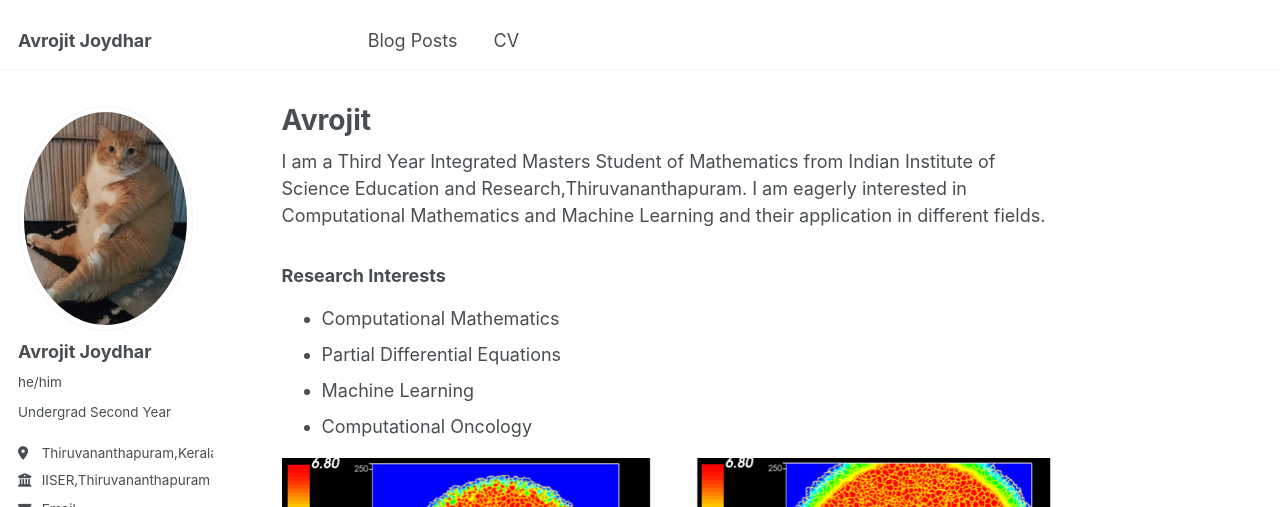
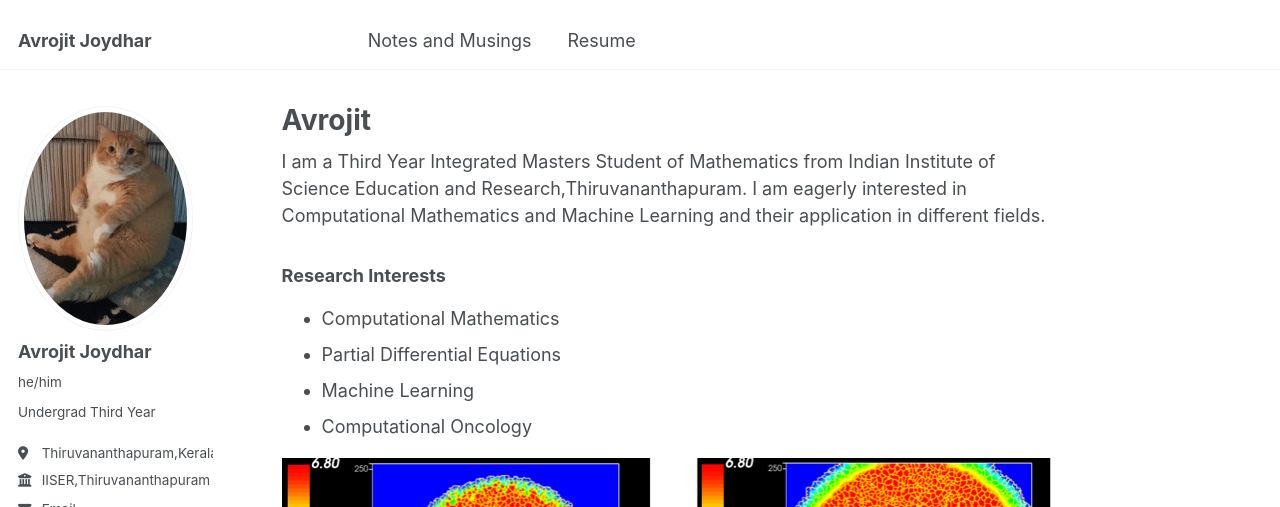
Before and after one commit to avroj1t/avroj1t.github.io, a Jekyll site: the page built from _pages/about.md, in a window 1280 px wide. Shown: the top 507 px of the page. Built offline with Jekyll 4.4.1, drawn with Linux system fonts in a browser that asks for light colours.

Commit message:
update 7

```diff
--- a/_config.yml
+++ b/_config.yml
@@ -25,7 +25,7 @@ author:
   avatar           : "profile.png"
   name             : "Avrojit Joydhar"
   pronouns         : "he/him"
-  bio              : "Undergrad Second Year"
+  bio              : "Undergrad Third Year"
   location         : "Thiruvananthapuram,Kerala"
   employer         : "IISER,Thiruvananthapuram"
   uri              : # URL
--- a/_data/navigation.yml
+++ b/_data/navigation.yml
@@ -17,10 +17,10 @@ main:
   - #title: "Portfolio"
     #url: /portfolio/
 
-  - title: "Blog Posts"
+  - title: "Notes and Musings"
     url: /year-archive/
 
-  - title: "CV"
+  - title: "Resume"
     url: "/files/Resume (1).pdf"
 
   - #title: "Guide"
```
